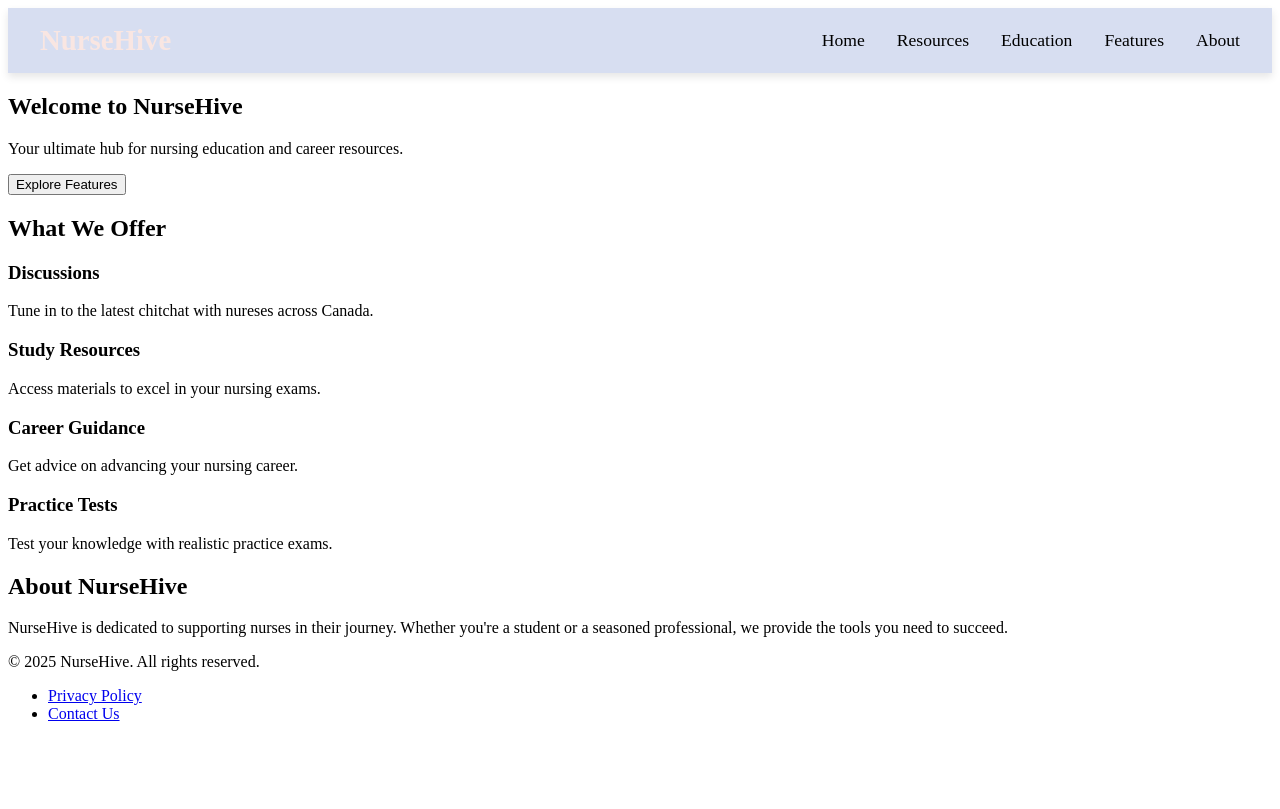
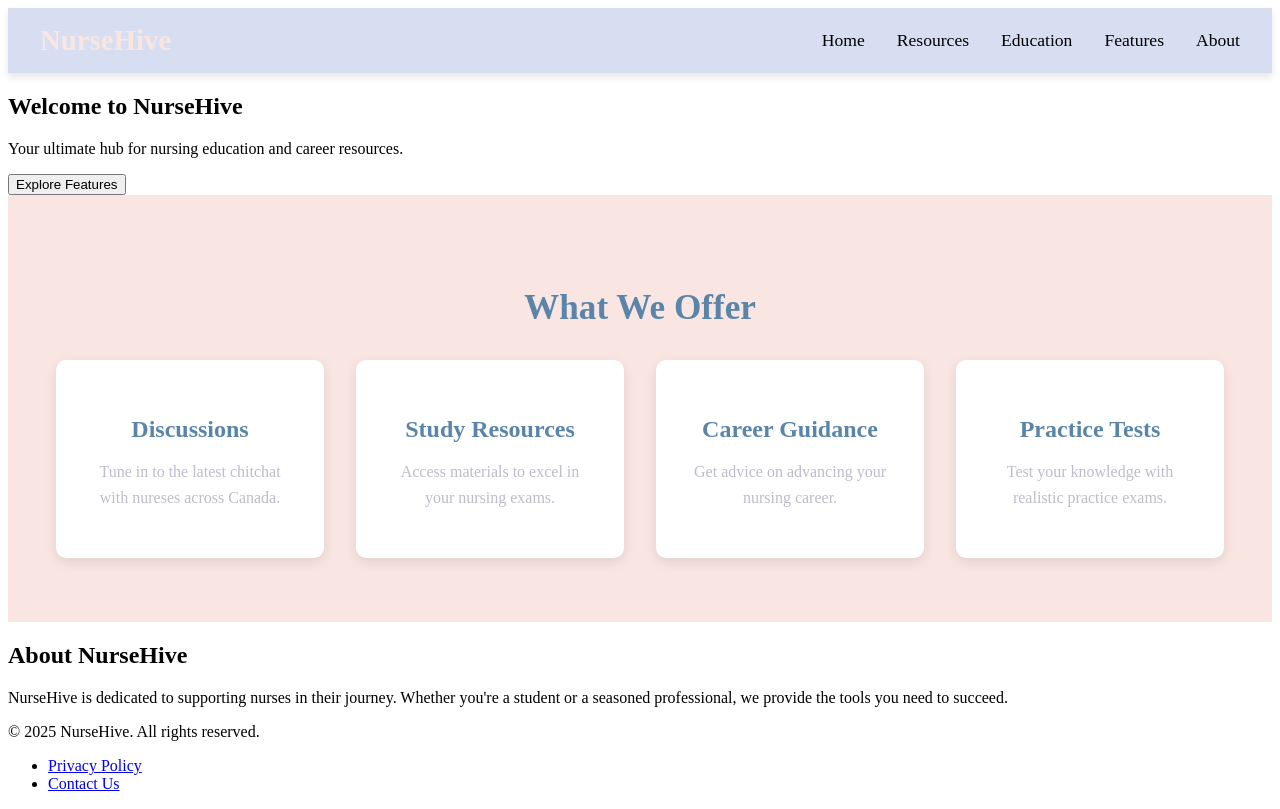
Before and after one commit to kbCoder09/nurseHive, a plain HTML site: page index.html in a window 1280 px wide. Drawn offline with Linux system fonts and the light colour scheme; a script that the page names is missing.

Commit message:
style changes

```diff
--- a/styles.css
+++ b/styles.css
@@ -71,3 +71,62 @@ nav ul li a.active {
     font-size: 1.2rem; /* Adjust font size for smaller screens */
   }
 }
+
+/* Features Section Styling */
+#features {
+  background-color: #F9E6E2; /* Light background for the section */
+  padding: 4rem 2rem; /* Adequate padding around the section */
+  text-align: center; /* Center-align text */
+}
+
+#features h2 {
+  font-size: 2.2rem;
+  color: #5A85A9; /* Matching theme color */
+  margin-bottom: 2rem;
+}
+
+/* Feature Cards Container */
+.features-container {
+  display: grid;
+  grid-template-columns: repeat(auto-fill, minmax(250px, 1fr)); /* Responsive grid */
+  gap: 2rem; /* Space between the cards */
+  padding: 0 1rem;
+}
+
+/* Individual Feature Card Styling */
+.feature {
+  background-color: #FFFFFF; /* White background for cards */
+  border-radius: 10px; /* Rounded corners */
+  padding: 2rem;
+  box-shadow: 0 4px 12px rgba(0, 0, 0, 0.1); /* Subtle shadow for depth */
+  transition: transform 0.3s ease, box-shadow 0.3s ease; /* Smooth hover transition */
+}
+
+.feature h3 {
+  font-size: 1.5rem;
+  color: #5A85A9; /* Header color matching the theme */
+  margin-bottom: 1rem;
+}
+
+.feature p {
+  font-size: 1rem;
+  color: #BFBBCB; /* Text color for paragraph */
+  line-height: 1.6;
+}
+
+/* Hover Effect */
+.feature:hover {
+  transform: translateY(-5px); /* Slight lift effect on hover */
+  box-shadow: 0 6px 18px rgba(0, 0, 0, 0.15); /* Enhanced shadow on hover */
+}
+
+/* Responsive Styling for Small Screens */
+@media (max-width: 768px) {
+  #features h2 {
+    font-size: 1.8rem; /* Smaller title size on smaller screens */
+  }
+
+  .features-container {
+    grid-template-columns: 1fr; /* Stack cards vertically on smaller screens */
+  }
+}
```
Also changed, not shown: index.html (+2 -0 lines).
